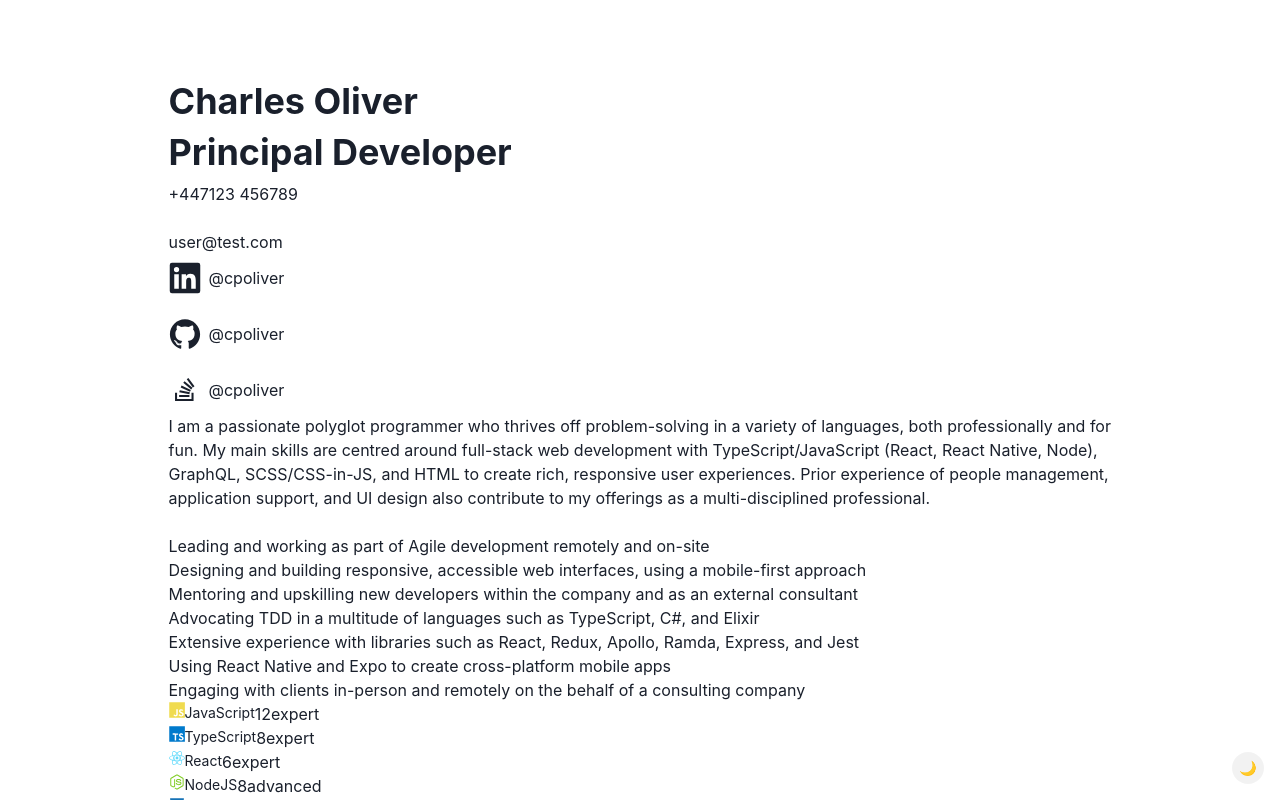
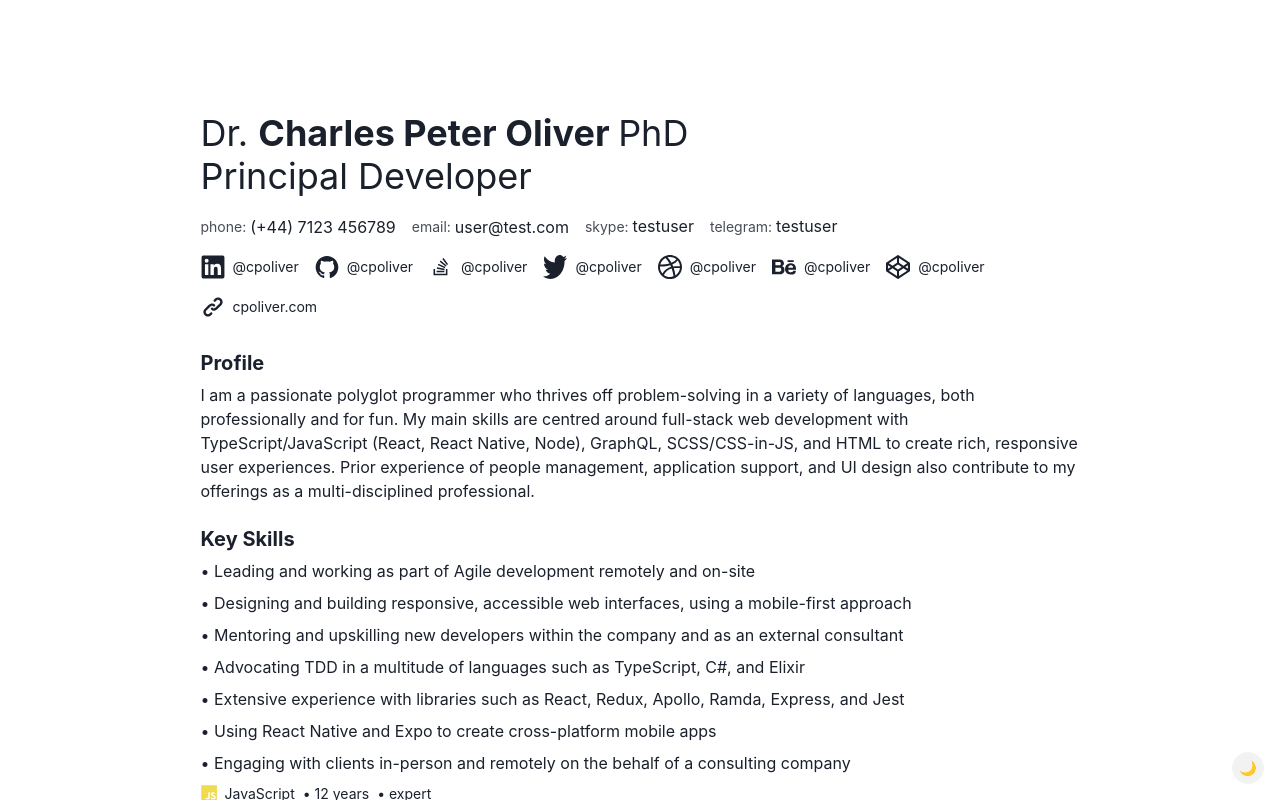
Before and after one commit to cpoliver/resumate, a React (Create React App) app: page / in a window 1280 px wide. Shown: the top 800 px of the page. Built offline with nearby package versions, Linux system fonts and the light colour scheme.

Commit message:
style: improve overall resume style

```diff
--- a/src/app/index.tsx
+++ b/src/app/index.tsx
@@ -27,6 +27,6 @@ const AppShell: React.FC = ({ children }) => (
 
 const Content: React.FC = () => (
   <Stack as="section" flex={2} spacing={6}>
-    <Resume {...resume.standard} />
+    <Resume {...resume.full} />
   </Stack>
 )
--- a/src/components/ContactDetails/ContactDetails.tsx
+++ b/src/components/ContactDetails/ContactDetails.tsx
@@ -20,11 +20,11 @@ const getKey = (contactDetails: ContactDetailsType): string => {
 export type ContactDetailsProps = Pick<Resume, "contactDetails">
 
 export const ContactDetails: React.FC<ContactDetailsProps> = ({ contactDetails }) => (
-  <Stack gap={4}>
+  <Flex align="baseline" flexWrap="wrap" gap={4}>
     {contactDetails.map((contactItem) => (
       <ContactItem key={getKey(contactItem)} {...contactItem} />
     ))}
-  </Stack>
+  </Flex>
 )
 
 const ContactItem: React.FC<ContactDetailsType> = (contactDetails) => {
@@ -38,21 +38,31 @@ const ContactItem: React.FC<ContactDetailsType> = (contactDetails) => {
 }
 
 const ContactItemPhone: React.FC<ContactDetailsPhone> = (contactDetails) => (
-  <Flex>
-    <Text>{contactDetails.countryCode}</Text>
-    <Text>{contactDetails.number}</Text>
+  <Flex align="center">
+    {/* TODO: support icons */}
+    <Text fontSize="sm" opacity={0.8}>
+      phone:&nbsp;
+    </Text>
+    <Text>
+      ({contactDetails.countryCode})&nbsp;{contactDetails.number}
+    </Text>
   </Flex>
 )
 
 const ContactItemEmail: React.FC<ContactDetailsEmail> = (contactDetails) => (
-  <Flex>
+  <Flex align="center">
+    <Text fontSize="sm" opacity={0.8}>
+      email:&nbsp;
+    </Text>
     <Text>{contactDetails.emailAddress}</Text>
   </Flex>
 )
 
 const ContactItemCustom: React.FC<ContactDetailsCustom> = (contactDetails) => (
-  <Flex>
-    <Text>{contactDetails.label}</Text>
+  <Flex align="baseline">
+    <Text fontSize="sm" opacity={0.8}>
+      {contactDetails.label}:&nbsp;
+    </Text>
     <Text>{contactDetails.value}</Text>
   </Flex>
 )
--- a/src/components/Links/Links.tsx
+++ b/src/components/Links/Links.tsx
@@ -1,4 +1,4 @@
-import { Flex, LinkBox, LinkOverlay, Stack, Text } from "@chakra-ui/react"
+import { Flex, LinkBox, LinkOverlay, Text } from "@chakra-ui/react"
 import React from "react"
 
 import { LinkIcon } from "components/LinkIcon/LinkIcon"
@@ -8,19 +8,19 @@ import { Link as LinkProps } from "types/link"
 export type LinksProps = Pick<Resume, "links">
 
 export const Links: React.FC<LinksProps> = ({ links }) => (
-  <Stack gap={4}>
+  <Flex flexWrap="wrap" gap={4}>
     {links.map((link) => (
       <LinkItem key={link.url} {...link} />
     ))}
-  </Stack>
+  </Flex>
 )
 
 const LinkItem: React.FC<LinkProps> = (link) => (
   <LinkBox>
-    <LinkOverlay href={link.url ?? "#"}>
+    <LinkOverlay href={link.url ?? "#"} target="_blank">
       <Flex align="center" gap={2}>
-        <LinkIcon boxSize={8} link={link}></LinkIcon>
-        {link.username ? <Text>@{link.username}</Text> : <Text>{link.name}</Text>}
+        <LinkIcon boxSize={6} link={link} />
+        {<Text fontSize="sm">{link.username ? `@${link.username}` : link.name}</Text>}
       </Flex>
     </LinkOverlay>
   </LinkBox>
--- a/src/components/Resume/Resume.tsx
+++ b/src/components/Resume/Resume.tsx
@@ -7,12 +7,24 @@ import { Resume as ResumeType } from "types"
 export type ResumeProps = ResumeType
 
 export const Resume: React.FC<ResumeProps> = ({ name, title, contactDetails, links, summary, workHistory }) => (
-  <Stack>
-    <Name {...name} />
-    <Heading as="h3">{title}</Heading>
-    <ContactDetails contactDetails={contactDetails} />
-    <Links links={links} />
+  <Stack p={8} spacing={8}>
+    <Header name={name} title={title}>
+      <ContactDetails contactDetails={contactDetails} />
+      <Links links={links} />
+    </Header>
     <Summary {...summary} />
     <WorkHistory workHistory={workHistory} />
   </Stack>
 )
+
+const Header: React.FC<Pick<ResumeProps, "name" | "title">> = ({ name, title, children }) => (
+  <Stack spacing={4}>
+    <Stack spacing={0}>
+      <Name {...name} />
+      <Heading as="h3" fontWeight="normal">
+        {title}
+      </Heading>
+    </Stack>
+    {children}
+  </Stack>
+)
--- a/src/components/Summary/Summary.tsx
+++ b/src/components/Summary/Summary.tsx
@@ -1,4 +1,4 @@
-import { Flex, List, ListItem, Stack, Text } from "@chakra-ui/react"
+import { Flex, Heading, List, ListItem, Stack, Text } from "@chakra-ui/react"
 import React from "react"
 
 import { formatDuration } from "common/utils"
@@ -17,8 +17,26 @@ export type SummaryProps = Resume["summary"]
 
 export const Summary: React.FC<SummaryProps> = ({ profile, keySkills }) => (
   <Stack gap={4}>
-    <Text>{profile.description}</Text>
-    <List>
+    <Profile {...profile} />
+    <KeySkills keySkills={keySkills} />
+  </Stack>
+)
+
+const Profile: React.FC<SummaryProps["profile"]> = ({ description }) => (
+  <Stack>
+    <Heading as="h4" size="md">
+      Profile
+    </Heading>
+    <Text>{description}</Text>
+  </Stack>
+)
+
+const KeySkills: React.FC<{ keySkills: KeySkill[] }> = ({ keySkills }) => (
+  <Stack>
+    <Heading as="h4" size="md">
+      Key Skills
+    </Heading>
+    <List as={Stack} spacing={2}>
       {keySkills.map((keySkill) => (
         <SummaryItem key={getKey(keySkill)} {...keySkill} />
       ))}
@@ -43,17 +61,17 @@ const SummaryItemTechnicalSkill: React.FC<TechnicalSkill> = ({
   yearsExperience,
   skillLevel,
 }) => (
-  <Flex>
+  <Flex align="center" gap={2}>
     <TechnologyIcon technology={technology} />
-    <Text>{description}</Text>
-    {yearsExperience && <Text>{yearsExperience}</Text>}
-    {skillLevel && <Text>{skillLevel}</Text>}
+    {description && <Text>{description}</Text>}
+    {yearsExperience && <Text fontSize="sm"> • {yearsExperience} years</Text>}
+    {skillLevel && <Text fontSize="sm"> • {skillLevel}</Text>}
   </Flex>
 )
 
 const SummaryItemSoftSkill: React.FC<SoftSkill> = ({ description, yearsExperience, skillLevel }) => (
   <Stack spacing={0}>
-    <Text>{description}</Text>
+    <Text>• {description}</Text>
     {yearsExperience && <Text>{yearsExperience}</Text>}
     {skillLevel && <Text>{skillLevel}</Text>}
   </Stack>
--- a/src/components/TechnologyIcon/TechnologyIcon.tsx
+++ b/src/components/TechnologyIcon/TechnologyIcon.tsx
@@ -36,7 +36,7 @@ type TechnologyIconProps = Omit<IconProps, "css"> & {
 
 export const TechnologyIcon: React.FC<TechnologyIconProps> = ({ technology, hideLabel, ...iconProps }) =>
   technology.type ? (
-    <Flex>
+    <Flex align="center" gap={2}>
       <Icon {...iconProps}> {ICON_MAP[technology.type]}</Icon>
       {!hideLabel && <Text fontSize="sm">{technology.name}</Text>}
     </Flex>
--- a/src/mocks/contactDetails.ts
+++ b/src/mocks/contactDetails.ts
@@ -13,13 +13,13 @@ const email: ContactDetailsEmail = {
 
 const skype: ContactDetailsCustom = {
   type: "custom",
-  label: "Skype",
+  label: "skype",
   value: "testuser",
 }
 
 const telegram: ContactDetailsCustom = {
   type: "custom",
-  label: "Telegram",
+  label: "telegram",
   value: "testuser",
 }
 
```
